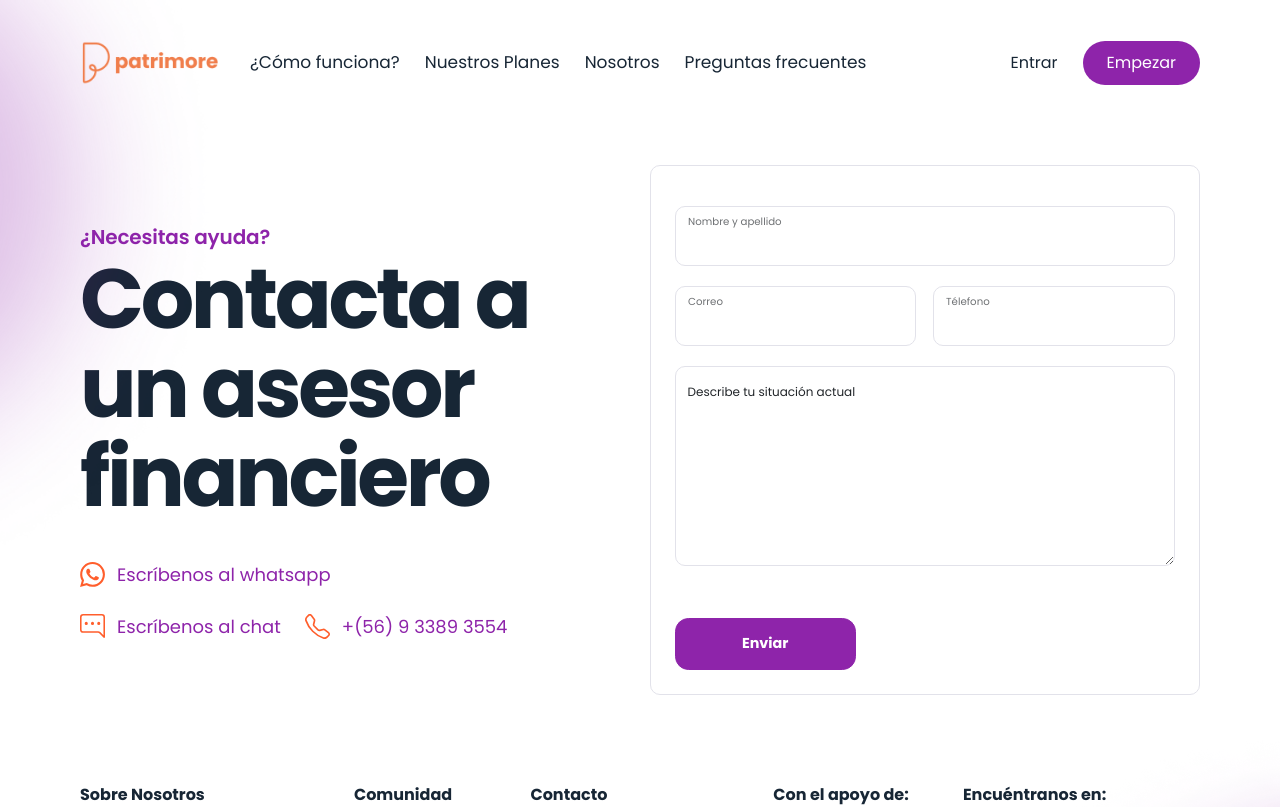
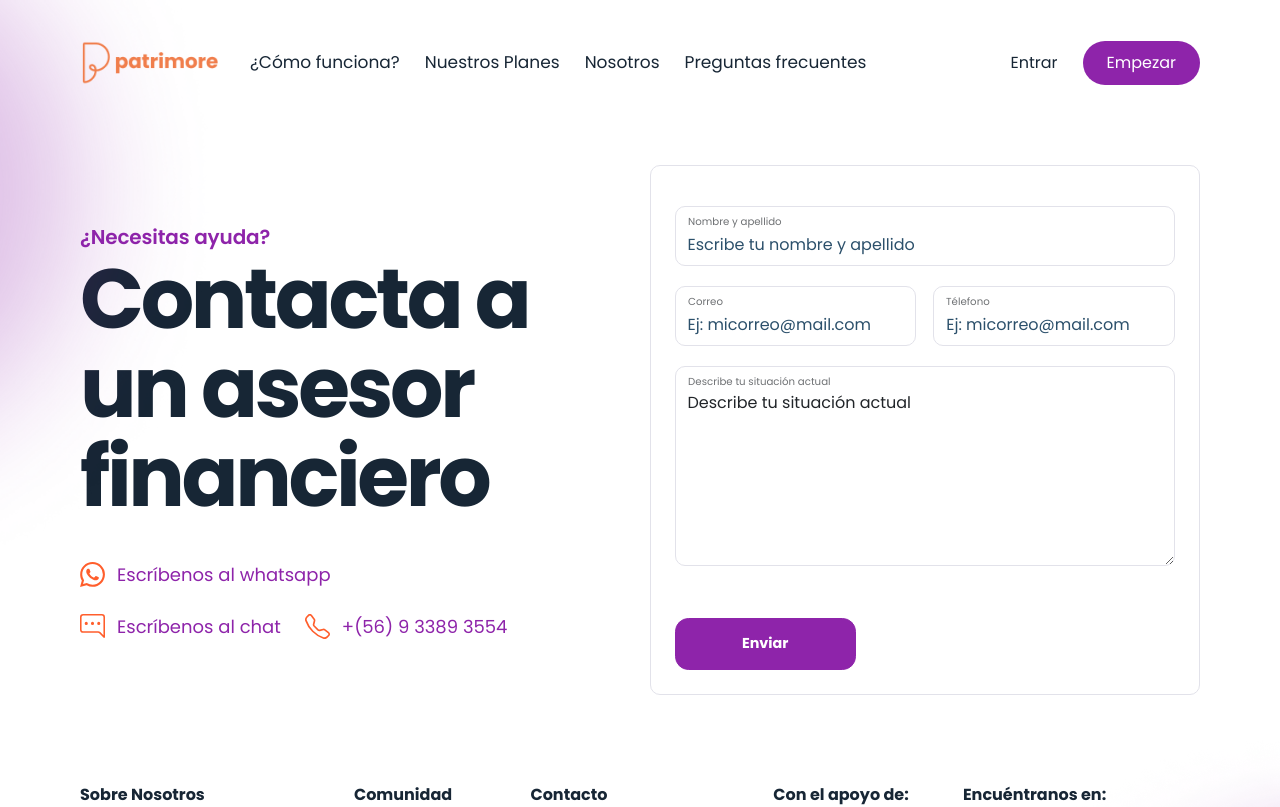
Before and after one commit to Hafizbali315/patrimore, a React (Create React App) app: page /contact in a window 1280 px wide. Shown: the top 807 px of the page. Built offline with nearby package versions, Linux system fonts and the light colour scheme.

Commit message:
old Design

```diff
--- a/src/components/Contact/FormInput.js
+++ b/src/components/Contact/FormInput.js
@@ -1,8 +1,8 @@
-const FormInput = ({ name, id, type, value, label }) => {
+const FormInput = ({ name, type, value, handleChange, label }) => {
 	return (
 		<div class="form-floating">
-			<input id={id} type={type} name={name} class="form-control" placeholder={value} value={value} />
-			<label htmlFor={id}>{label}</label>
+			<input type={type} name={name} class="form-control" placeholder={value} value={value} onChange={handleChange} />
+			<label>{label}</label>
 		</div>
 	)
 }
--- a/src/containers/ContactsPage.js
+++ b/src/containers/ContactsPage.js
@@ -1,26 +1,22 @@
-// import { useEffect, useState } from 'react'
+import { useState } from 'react'
 
 import { SiWhatsapp } from 'react-icons/si'
 import { BsChatRightDots, BsTelephone } from 'react-icons/bs'
 import FormInput from './../components/Contact/FormInput'
 
 const ContactPage = () => {
-	const formValue = {
+	const [formValue, setFormValue] = useState({
 		name: 'Escribe tu nombre y apellido',
 		email: 'Ej: micorreo@mail.com',
 		phone: 'Ej: +568038 84 94',
 		description: 'Describe tu situación actual',
+	})
+
+	const handleChange = (e) => {
+		setFormValue({
+			[e.target.name]: e.target.value,
+		})
 	}
-
-	// const handleChange = (e) => {
-	// 	setFormValue({
-	// 		[e.target.name]: e.target.value,
-	// 	})
-	// }
-
-	// useEffect(() => {
-	// 	console.log(formValue.description)
-	// }, [formValue])
 
 	return (
 		<div className="contact_page">
@@ -47,21 +43,13 @@ const ContactPage = () => {
 					</div>
 				</div>
 
-				<form
-					className="contact_form"
-					name="contact-v2"
-					action="/contact"
-					method="post"
-					netlify
-					// onSubmit="submit"
-					// data-netlify-honeypot="bot-field"
-				>
+				<form className="contact_form" name="contact-v2" action="/contact" method="post" netlify onSubmit="submit">
 					<input type="hidden" name="form-name" value="contact-v2" />
-					<FormInput type="text" name="name" id="name" label="Nombre y apellido" />
+					<FormInput type="text" name="name" id="name" value={formValue.name} handleChange={handleChange} label="Nombre y apellido" />
 
 					<div className="two_inputs">
-						<FormInput type="email" name="email" id="email" label="Correo" />
-						<FormInput type="tel" name="tel" id="tel" label="Télefono" />
+						<FormInput type="email" name="email" id="email" value={formValue.email} handleChange={handleChange} label="Correo" />
+						<FormInput type="tel" name="tel" id="tel" value={formValue.email} handleChange={handleChange} label="Télefono" />
 					</div>
 
 					<div className="text_area_input">
@@ -69,8 +57,8 @@ const ContactPage = () => {
 							<textarea
 								class="form-control"
 								placeholder={formValue.description}
-								// value={formValue.description}
-								// onChange={handleChange}
+								value={formValue.description}
+								onChange={handleChange}
 								id="text-area"
 								name="comments"
 							></textarea>
```
